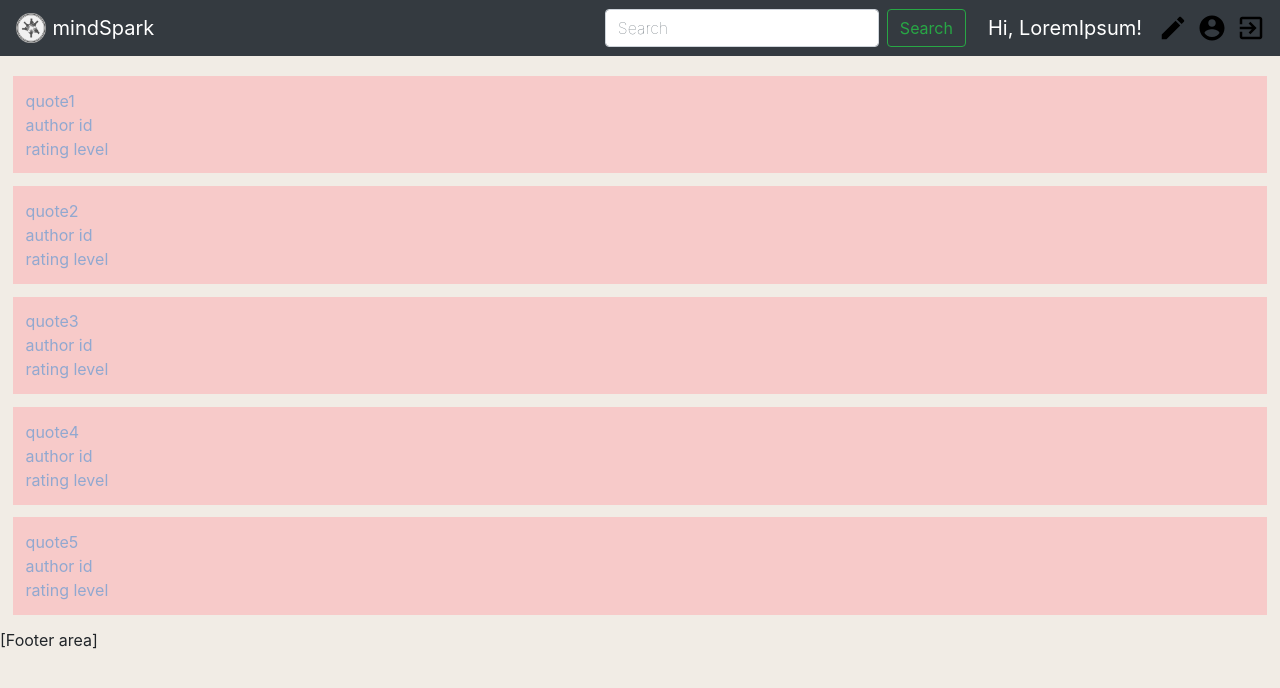
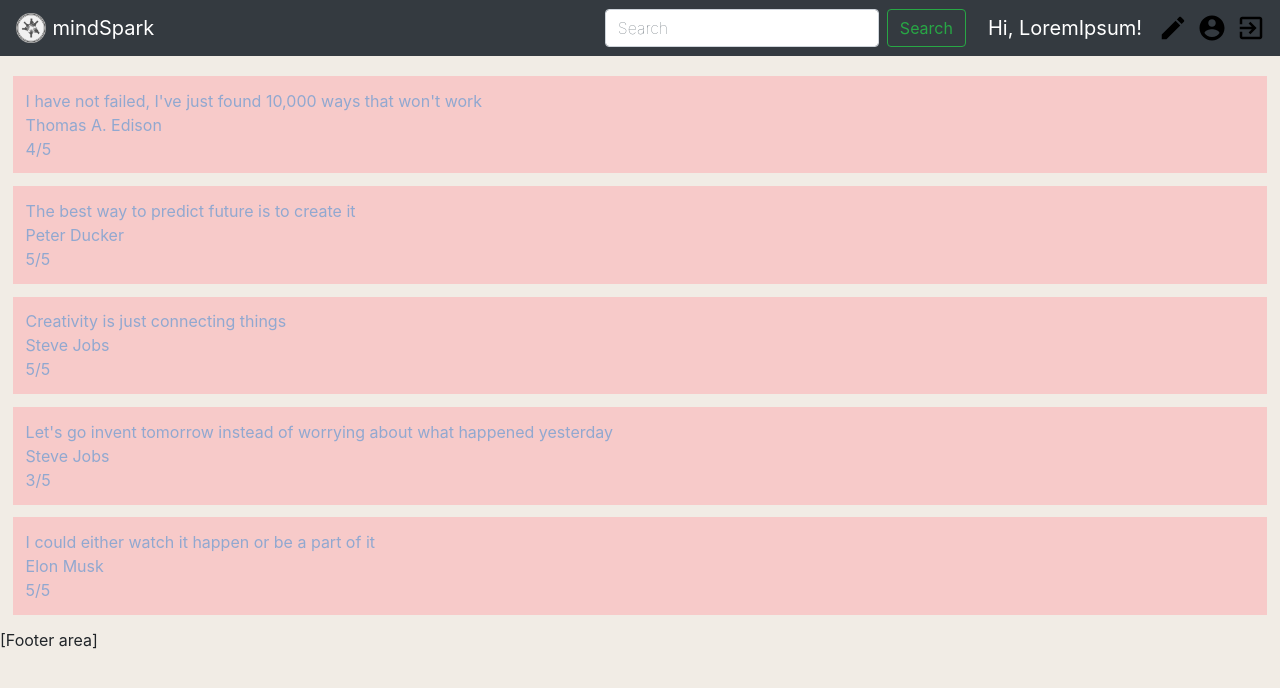
Before and after one commit to abansal98/mindSpark, a React (Create React App) app in the folder react-app/: page /home in a window 1280 px wide. Shown: the top 688 px of the page. Built offline with nearby package versions, Linux system fonts and the light colour scheme.

Commit message:
put some meaningful data

```diff
--- a/react-app/src/Content.js
+++ b/react-app/src/Content.js
@@ -1,5 +1,15 @@
 import React, { Component } from "react";
 import QuoteBox from "./QuoteBox";
+
+const quotes = [
+  "I have not failed, I've just found 10,000 ways that won't work",
+  "The best way to predict future is to create it",
+  "Creativity is just connecting things",
+  "Let's go invent tomorrow instead of worrying about what happened yesterday",
+  "I could either watch it happen or be a part of it"
+];
+const authors = ["Thomas A. Edison", "Peter Ducker", "Steve Jobs", "Elon Musk"];
+const ratings = ["1/5", "2/5", "3/5", "4/5", "5/5"];
 
 class Content extends Component {
   // dummyDataLoop = () => {
@@ -15,11 +25,11 @@ class Content extends Component {
   render() {
     return (
       <article>
-        <QuoteBox quote="quote1" author="author id" rating="rating level" />
-        <QuoteBox quote="quote2" author="author id" rating="rating level" />
-        <QuoteBox quote="quote3" author="author id" rating="rating level" />
-        <QuoteBox quote="quote4" author="author id" rating="rating level" />
-        <QuoteBox quote="quote5" author="author id" rating="rating level" />
+        <QuoteBox quote={quotes[0]} author={authors[0]} rating={ratings[3]} />
+        <QuoteBox quote={quotes[1]} author={authors[1]} rating={ratings[4]} />
+        <QuoteBox quote={quotes[2]} author={authors[2]} rating={ratings[4]} />
+        <QuoteBox quote={quotes[3]} author={authors[2]} rating={ratings[2]} />
+        <QuoteBox quote={quotes[4]} author={authors[3]} rating={ratings[4]} />
       </article>
     );
   }
```
